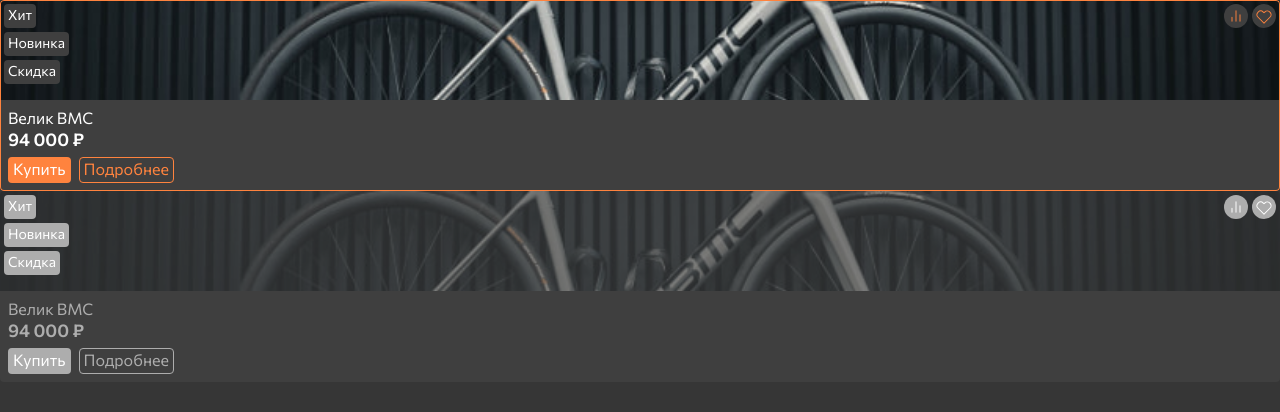
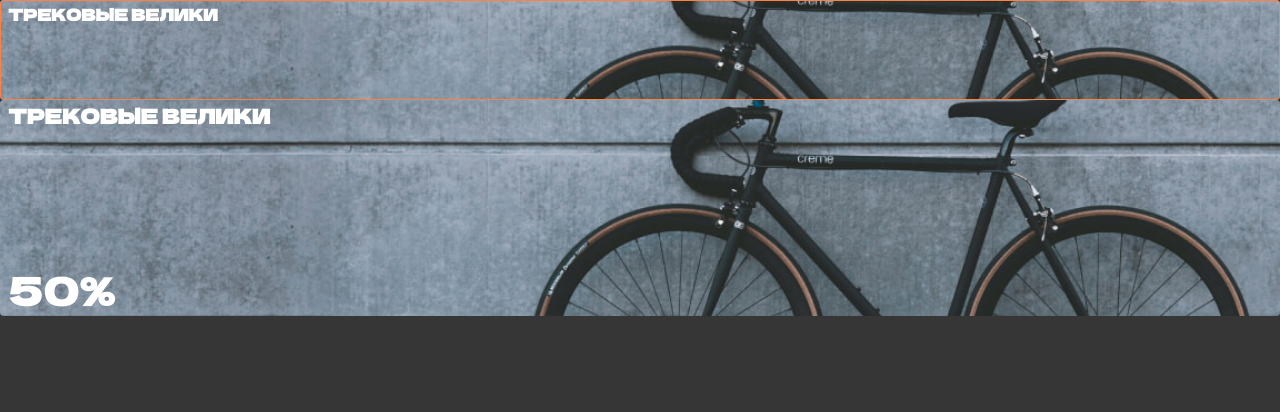
Before and after one commit to CalledByThe4ire/bicycle, a React (Create React App) app: page / in a window 1280 px wide. Shown: the top 412 px of the page. Built offline with nearby package versions, Linux system fonts and the light colour scheme.

Commit message:
Add banner

```diff
--- a/src/App.js
+++ b/src/App.js
@@ -4,7 +4,7 @@
 import { GlobalShadows } from './tokens/shadows';
 import { GlobalRadii } from './tokens/radii';
 import { SpriteWithIcons } from './tokens/icons';
-import { ProductCard } from './elements/product-card';
+import { BannerSize, Banner } from './elements/banner';
 
 function App() {
   return (
@@ -16,31 +16,17 @@
       <GlobalRadii />
       <SpriteWithIcons />
 
-      {/* <CategoryCard
-        name='Прогулочные'
-        amount={189}
-        image='/images/categories/1.jpg'
-        imageAlt='Красный прогулочный велик'
-      /> */}
-
-      <ProductCard
-        name='Велик BMC'
-        price={94000}
-        image='/images/products/1.jpg'
-        imageAlt='Серый велик с чёрными ободами'
-        hit
-        novelty
-        discount
+      <Banner
+        title='Трековые велики'
+        image='/images/banners/1.jpg'
+        imageAlt='Чёрный трековый велик на фоне серой стены'
       />
-      <ProductCard
-        name='Велик BMC'
-        price={94000}
-        image='/images/products/1.jpg'
-        imageAlt='Серый велик с чёрными ободами'
-        hit
-        novelty
-        discount
-        unavailable
+      <Banner
+        size={BannerSize.LARGE}
+        title='Трековые велики'
+        discount='50%'
+        image='/images/banners/1.jpg'
+        imageAlt='Чёрный трековый велик на фоне серой стены'
       />
     </>
   );
--- /dev/null
+++ b/src/elements/banner.jsx
@@ -0,0 +1,84 @@
+import { Link } from 'react-router-dom';
+import styled, { css } from 'styled-components';
+import { Font } from '../tokens/fonts';
+import { Color } from '../tokens/colors';
+import { Shadow } from '../tokens/shadows';
+import { Radius } from '../tokens/radii';
+import { BaseCard } from './helpers/base-card';
+
+const StyledBanner = styled.article`
+  position: relative;
+  padding: 4px 8px 8px;
+`;
+
+const StyledImage = styled.img`
+  position: absolute;
+  top: 0;
+  left: 0;
+  width: 100%;
+  height: 100%;
+  object-fit: cover;
+`;
+
+const StyledTitle = styled.h3`
+  position: relative;
+  font-family: ${Font.DELA_GOTHIC_ONE};
+  font-size: 20px;
+  line-height: 24px;
+  text-transform: uppercase;
+  color: ${Color.WHITE};
+`;
+
+const StyledDiscount = styled.div`
+  position: absolute;
+  bottom: 4px;
+  left: 8px;
+  font-family: ${Font.DELA_GOTHIC_ONE};
+  font-size: 40px;
+  line-height: 46px;
+  color: ${Color.WHITE};
+`;
+
+const BannerSize = {
+  MEDIUM: 'medium',
+  LARGE: 'large'
+};
+
+const BannerSizeToCSS = {
+  [BannerSize.MEDIUM]: css`
+    @media (min-width: 768px) {
+      height: 100px;
+
+      ${StyledTitle} {
+        font-size: 16px;
+        line-height: 20px;
+      }
+    }
+  `,
+  [BannerSize.LARGE]: css`
+    @media (min-width: 768px) {
+      height: 216px;
+    }
+  `
+};
+
+const StyledWrapper = styled(BaseCard).attrs(({ size }) => ({
+  size: size || BannerSize.MEDIUM
+}))`
+  ${({ size }) => BannerSizeToCSS[size]}
+  height: 140px;
+`;
+
+function Banner({ className, size, title, discount, image, imageAlt }) {
+  return (
+    <StyledWrapper className={className} size={size} to='#'>
+      <StyledBanner>
+        <StyledImage src={image} alt={imageAlt} />
+        <StyledTitle>{title}</StyledTitle>
+        {discount && <StyledDiscount>{discount}</StyledDiscount>}
+      </StyledBanner>
+    </StyledWrapper>
+  );
+}
+
+export { BannerSize, Banner };
--- /dev/null
+++ b/src/elements/helpers/base-card.jsx
@@ -0,0 +1,31 @@
+import { Link } from 'react-router-dom';
+import styled from 'styled-components';
+
+import { Color } from '../../tokens/colors';
+import { Shadow } from '../../tokens/shadows';
+import { Radius } from '../../tokens/radii';
+
+const StyledBaseCard = styled(Link)`
+  position: relative;
+  display: grid;
+  border-radius: ${Radius[4]};
+  background-color: ${Color.GRAY_40};
+  overflow: hidden;
+
+  &:hover,
+  &:focus {
+    &::after {
+      content: '';
+      position: absolute;
+      top: 0;
+      left: 0;
+      width: 100%;
+      height: 100%;
+      border-radius: ${Radius[4]};
+      box-shadow: ${Shadow.CARD_DEFAULT_HOVER_OR_FOCUS_ADULT};
+      pointer-events: none;
+    }
+  }
+`;
+
+export { StyledBaseCard as BaseCard };
--- a/src/elements/product-card.jsx
+++ b/src/elements/product-card.jsx
@@ -1,13 +1,12 @@
-import { Link } from 'react-router-dom';
 import styled, { css } from 'styled-components';
 import { Color } from '../tokens/colors';
-import { Shadow } from '../tokens/shadows';
 import { Radius } from '../tokens/radii';
 import { IconName } from '../tokens/icons';
 import { Icon } from './icon';
 import { IconButton } from './icon-button';
 import { ButtonVariant, Button } from './button';
 import { TypographyVariant, Typography } from './typography';
+import { BaseCard } from './helpers/base-card';
 
 const StyledProductCard = styled.article`
   position: relative;
@@ -117,28 +116,7 @@
   }
 `;
 
-const StyledWrapper = styled(Link)`
-  position: relative;
-  display: grid;
-  border-radius: ${Radius[4]};
-  background-color: ${Color.GRAY_40};
-  overflow: hidden;
-
-  &:hover,
-  &:focus {
-    &::after {
-      content: '';
-      position: absolute;
-      top: 0;
-      left: 0;
-      width: 100%;
-      height: 100%;
-      border-radius: ${Radius[4]};
-      box-shadow: ${Shadow.CARD_DEFAULT_HOVER_OR_FOCUS_ADULT};
-      pointer-events: none;
-    }
-  }
-
+const StyledWrapper = styled(BaseCard)`
   ${({ unavailable }) => unavailable && UNAVAILABLE_CSS}
 `;
 
```
Also changed, not shown: src/elements/category-card.jsx (+2 -24 lines), src/elements/news-card.jsx (+3 -28 lines).
